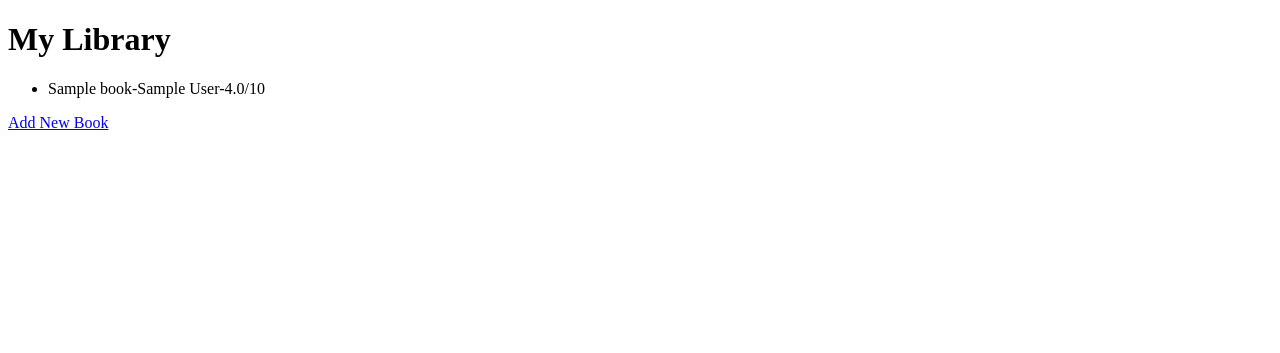
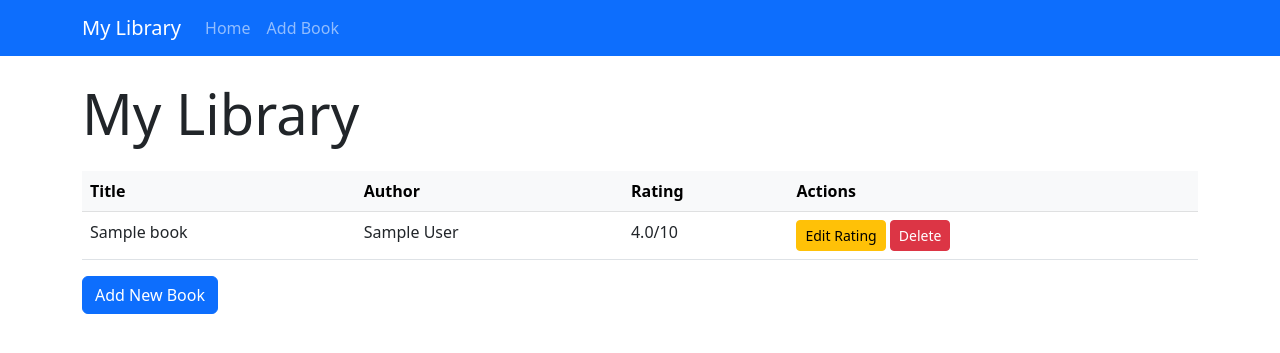
Before and after one commit to priyakrishna24/MyLibrary, a Flask app: page / in a window 1280 px wide. Shown: the top 353 px of the page. Run offline with Flask 3, Linux system fonts and the light colour scheme; tables that the repository leaves empty hold one stand-in row (values such as "Sample post").

Commit message:
new changes are added to edit_rating and styles

```diff
--- a/main.py
+++ b/main.py
@@ -1,82 +1,105 @@
-# from flask import Flask, render_template, request, redirect, url_for
-
-# app = Flask(__name__)
-
-# all_books = []
-
-
-# @app.route('/')
-# def home():
-#     return render_template("index.html",books=all_books)
-
-
-# @app.route("/add",methods=["GET", "POST"])
-# def add():
-#     if request.method=="POST":
-#         new_book={
-#             "title":request.form["title"],
-#             "author":request.form["author"],
-#             "rating":request.form["rating"]
-#         }
-#         all_books.append(new_book)
-#     return render_template("add.html")
-
-
-# # if __name__ == "__main__":
-# #     app.run(debug=True)
-# if __name__ == "__main__":
-#     app.run(debug=True, host="0.0.0.0", port=5001)
-
-
-
 from flask import Flask, render_template, request, redirect, url_for
 from flask_sqlalchemy import SQLAlchemy
 from sqlalchemy.orm import DeclarativeBase, Mapped, mapped_column
 from sqlalchemy import Integer, String, Float
 
+# Initialize the Flask application
 app = Flask(__name__)
+
+# CREATE DATABASE
+# Define a base class for SQLAlchemy models
 class Base(DeclarativeBase):
     pass
 
+# Configure the application to use a SQLite database called 'books.db'
 app.config['SQLALCHEMY_DATABASE_URI'] = "sqlite:///books.db"
+
+# Create an instance of the SQLAlchemy class, passing the base class for model definitions
 db = SQLAlchemy(model_class=Base)
+
+# Initialize the app with the SQLAlchemy extension
 db.init_app(app)
 
+# CREATE TABLE
+# Define a Book model class that will map to a table in the database
 class Book(db.Model):
-    id: Mapped[int] = mapped_column(Integer, primary_key=True)
-    title: Mapped[str] = mapped_column(String(250), unique=True, nullable=False)
-    author: Mapped[str] = mapped_column(String(250), nullable=False)
-    rating: Mapped[float] = mapped_column(Float, nullable=False)
+    # Define columns for the Book table
+    id: Mapped[int] = mapped_column(Integer, primary_key=True)  # Primary key
+    title: Mapped[str] = mapped_column(String(250), unique=True, nullable=False)  # Title of the book
+    author: Mapped[str] = mapped_column(String(250), nullable=False)  # Author of the book
+    rating: Mapped[float] = mapped_column(Float, nullable=False)  # Rating of the book
 
+# Create the table in the database if it doesn't exist yet
 with app.app_context():
     db.create_all()
 
-
-
-# @app.route('/')
-# def home():
-#     return render_template("index.html")
+# Route to the homepage
 @app.route('/')
 def home():
-    # Fetch all books from the database
-    books = Book.query.all()
-    return render_template("index.html", books=books)
+    # READ ALL RECORDS
+    # Create a query to select all books from the database, ordered by title
+    result = db.session.execute(db.select(Book).order_by(Book.title))
+    # Use .scalars() to extract individual book objects from the result
+    all_books = result.scalars().all()
+    # Render the home page with the list of all books
+    return render_template("index.html", books=all_books)
 
-@app.route("/add",methods=["GET", "POST"])
+# Route to add a new book
+@app.route("/add", methods=["GET", "POST"])
 def add():
-    if request.method=="POST":
-        new_book=Book(
+    if request.method == "POST":
+        # CREATE RECORD: When the form is submitted
+        # Create a new Book object with the data from the form
+        new_book = Book(
             title=request.form["title"],
             author=request.form["author"],
             rating=request.form["rating"]
         )
+        # Add the new book to the session and commit to save it to the database
         db.session.add(new_book)
         db.session.commit()
-
+        # After adding the book, redirect to the home page
+        return redirect(url_for('home'))
+    # If the method is GET, render the form for adding a new book
     return render_template("add.html")
 
+# Route to edit the rating of an existing book
+@app.route("/edit", methods=["GET", "POST"])
+def edit():
+    if request.method == "POST":
+        # UPDATE RECORD: When the form is submitted with updated information
+        book_id = request.form["id"]
+        # Use db.get_or_404 to fetch the book by ID, or return a 404 error if not found
+        book_to_update = db.get_or_404(Book, book_id)
+        # Update the rating of the book
+        book_to_update.rating = request.form["rating"]
+        # Commit the changes to the database
+        db.session.commit()
+        # After updating, redirect to the home page
+        return redirect(url_for('home'))
+    # If the method is GET, render the edit page for the specific book
+    book_id = request.args.get('id')
+    book_selected = db.get_or_404(Book, book_id)
+    return render_template("edit_rating.html", book=book_selected)
 
+# Route to delete an existing book by ID
+@app.route("/delete")
+def delete():
+    # Fetch the book ID from the query parameters
+    book_id = request.args.get('id')
+
+    # DELETE A RECORD BY ID
+    # Use db.get_or_404 to find the book by ID, or return a 404 if not found
+    book_to_delete = db.get_or_404(Book, book_id)
+    # Alternative way to select the book for deletion (commented out)
+    # book_to_delete = db.session.execute(db.select(Book).where(Book.id == book_id)).scalar()
+    # Delete the book from the session
+    db.session.delete(book_to_delete)
+    # Commit the changes to the database to remove the book
+    db.session.commit()
+    # After deleting the book, redirect to the home page
+    return redirect(url_for('home'))
+
+# Run the app when this script is executed
 if __name__ == "__main__":
-    app.run(debug=True)
-# if __name__ == "__main__":
-#     app.run(debug=True, host="0.0.0.0", port=5001)
+    app.run(debug=True,port=5001)
--- /dev/null
+++ b/templates/base.html
@@ -0,0 +1,55 @@
+<!DOCTYPE html>
+<html lang="en">
+<head>
+    <!-- Character encoding for the page -->
+    <meta charset="UTF-8">
+    <!-- Ensure the page is responsive on mobile devices -->
+    <meta name="viewport" content="width=device-width, initial-scale=1">
+
+    <!-- Page title, visible in the browser tab -->
+    <title>Library</title>
+
+    <!-- Link to Bootstrap 5.3.0 CSS for styling the page -->
+    <link href="https://cdn.jsdelivr.net/npm/bootstrap@5.3.0/dist/css/bootstrap.min.css" rel="stylesheet">
+
+    <!-- Link to custom styles (from your 'static' folder) -->
+    <link rel="stylesheet" href="{{ url_for('static', filename='css/styles.css') }}">
+</head>
+<body>
+    <!-- Navigation bar -->
+    <nav class="navbar navbar-expand-lg navbar-dark bg-primary mb-4">
+        <div class="container">
+            <!-- Brand name/link that redirects to the home page -->
+            <a class="navbar-brand" href="{{ url_for('home') }}">My Library</a>
+
+            <!-- Button for toggling navbar on smaller screens (mobile) -->
+            <button class="navbar-toggler" type="button" data-bs-toggle="collapse" data-bs-target="#navbarNav">
+                <span class="navbar-toggler-icon"></span>
+            </button>
+
+            <!-- Navbar links (collapsed into a menu on mobile) -->
+            <div class="collapse navbar-collapse" id="navbarNav">
+                <ul class="navbar-nav">
+                    <!-- Home link -->
+                    <li class="nav-item">
+                        <a class="nav-link" href="{{ url_for('home') }}">Home</a>
+                    </li>
+                    <!-- Add Book link -->
+                    <li class="nav-item">
+                        <a class="nav-link" href="{{ url_for('add') }}">Add Book</a>
+                    </li>
+                </ul>
+            </div>
+        </div>
+    </nav>
+
+    <!-- Container where dynamic content from other templates will be inserted -->
+    <div class="container">
+        <!-- Placeholder block for child templates to inject their content -->
+        {% block content %}{% endblock %}
+    </div>
+
+    <!-- Link to Bootstrap JavaScript bundle (needed for interactive elements like the collapsible navbar) -->
+    <script src="https://cdn.jsdelivr.net/npm/bootstrap@5.3.0/dist/js/bootstrap.bundle.min.js"></script>
+</body>
+</html>
--- a/templates/index.html
+++ b/templates/index.html
@@ -1,20 +1,53 @@
-<!DOCTYPE html>
-<html lang="en">
-  <head>
-    <meta charset="UTF-8" />
-    <title>Library</title>
-  </head>
-  <body>
-    <h1>My Library</h1>
-    {% if not books%}
-    <p>Library is empty.</p>
-    {% endif %}
-    <ul>
-      {% for book in books %}
-      <li>{{book.title}}-{{book.author}}-{{book.rating}}/10</li>
-      {%endfor%}
-    </ul>
+{% extends "base.html" %}  <!-- This extends the base template (base.html), allowing you to reuse the layout -->
 
-    <a href="{{url_for('add')}}">Add New Book</a>
-  </body>
-</html>
+{% block content %}  <!-- Start of the content block that will be inserted into the base layout -->
+
+<!-- Container for the content, using Bootstrap grid for responsiveness -->
+<div class="row">
+    <div class="col-12">  <!-- Full-width column on all screen sizes -->
+        <h1 class="display-4 mb-4">My Library</h1>  <!-- Main header of the page -->
+
+        {% if books|length == 0 %}  <!-- Check if there are no books in the library -->
+            <!-- If no books, show an info alert -->
+            <div class="alert alert-info">
+                <p class="mb-0">Library is empty. Add a book!</p>
+            </div>
+        {% else %}
+            <!-- If there are books, show them in a responsive table -->
+            <div class="table-responsive">
+                <table class="table table-hover">
+                    <!-- Table headers for the columns -->
+                    <thead class="table-light">
+                        <tr>
+                            <th>Title</th>
+                            <th>Author</th>
+                            <th>Rating</th>
+                            <th>Actions</th>
+                        </tr>
+                    </thead>
+                    <tbody>
+                    <!-- Loop through each book and display it in the table -->
+                    {% for book in books %}
+                        <tr>
+                            <td>{{ book.title }}</td>  <!-- Display the title of the book -->
+                            <td>{{ book.author }}</td>  <!-- Display the author of the book -->
+                            <td>{{ book.rating }}/10</td>  <!-- Display the rating of the book -->
+                            <td>
+                                <!-- Button to edit the book's rating -->
+                                <a href="{{ url_for('edit', id=book.id) }}" class="btn btn-sm btn-warning">Edit Rating</a>
+                                <!-- Button to delete the book, with a confirmation prompt -->
+                                <a href="{{ url_for('delete', id=book.id) }}" class="btn btn-sm btn-danger" onclick="return confirm('Are you sure?')">Delete</a>
+                            </td>
+                        </tr>
+                    {% endfor %}
+                    </tbody>
+                </table>
+            </div>
+        {% endif %}
+
+        <!-- Button to add a new book -->
+        <a href="{{ url_for('add') }}" class="btn btn-primary">Add New Book</a>
+    </div>
+</div>
+
+{% endblock %}  <!-- End of the content block -->
```
Also changed, not shown: static/styles.css (added, +31 -0 lines), templates/add.html (+42 -19 lines), templates/edit_rating.html (added, +23 -0 lines).
